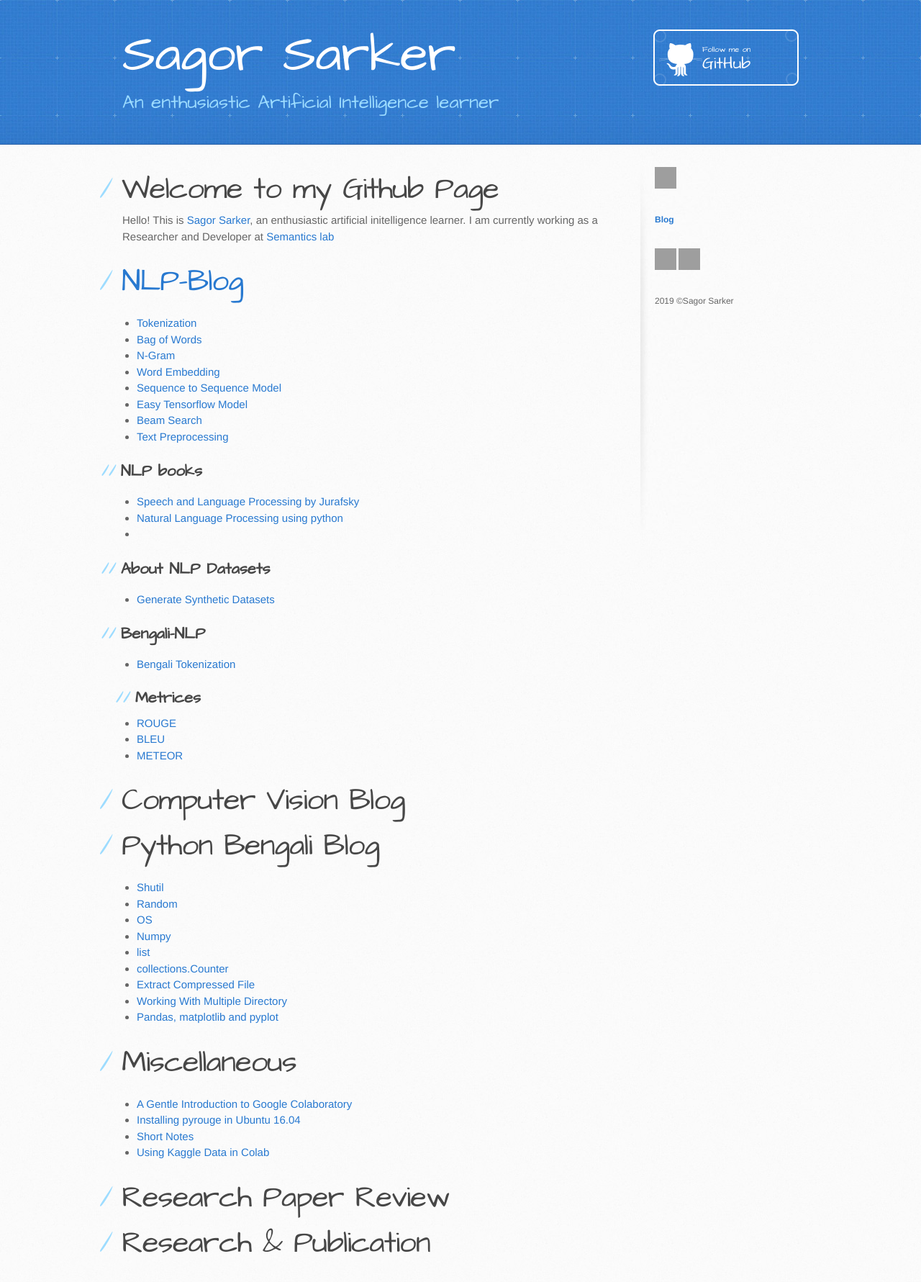
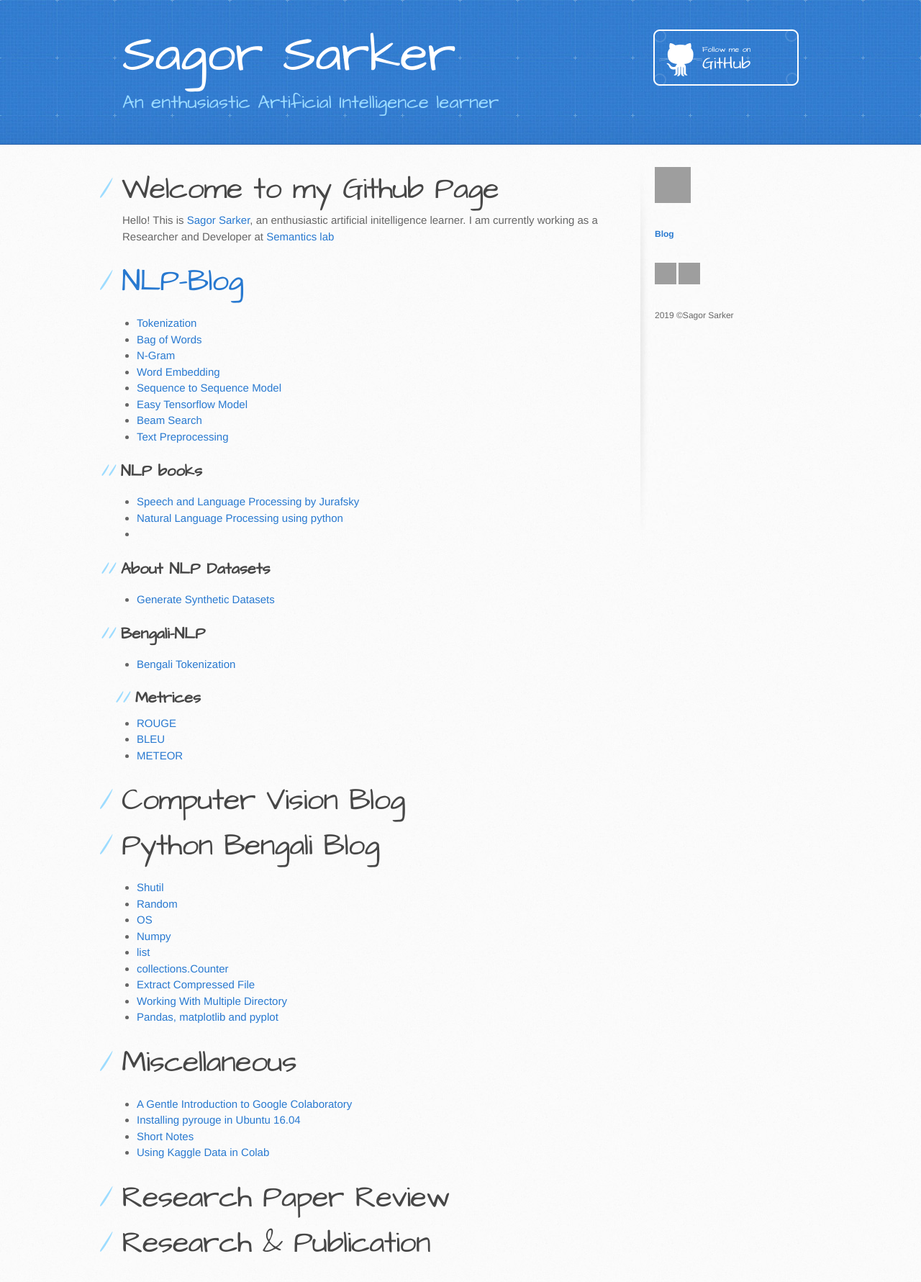
Before and after one commit to sagorbrur/sagorbrur.github.io, a Jekyll site: the page built from index.md, in a window 1280 px wide. Shown: the whole page at 72% size. Built offline with Jekyll 4.4.1, drawn with Linux system fonts in a browser that asks for light colours; our own code applies the rules of GitHub Pages for plain Markdown files; grey boxes are pictures that could not be loaded.

Commit message:
Update default.html

```diff
--- a/_layouts/default.html
+++ b/_layouts/default.html
@@ -54,7 +54,7 @@
           {% endif %}
           -->
           <a href="https://sagorbrur.github.io/">
-            <img border="0" alt="linkedin" src="https://cdn0.iconfinder.com/data/icons/lineo-internet/100/romzicon_home-512.png" width="30" height="30">
+            <img border="0" alt="linkedin" src="https://cdn0.iconfinder.com/data/icons/lineo-internet/100/romzicon_home-512.png" width="50" height="50">
           </a>
           </br></br></br>
           <a style="font-weight:bold" href='https://sagorbrur.github.io/blog/' target="_blank">Blog</a>
```
